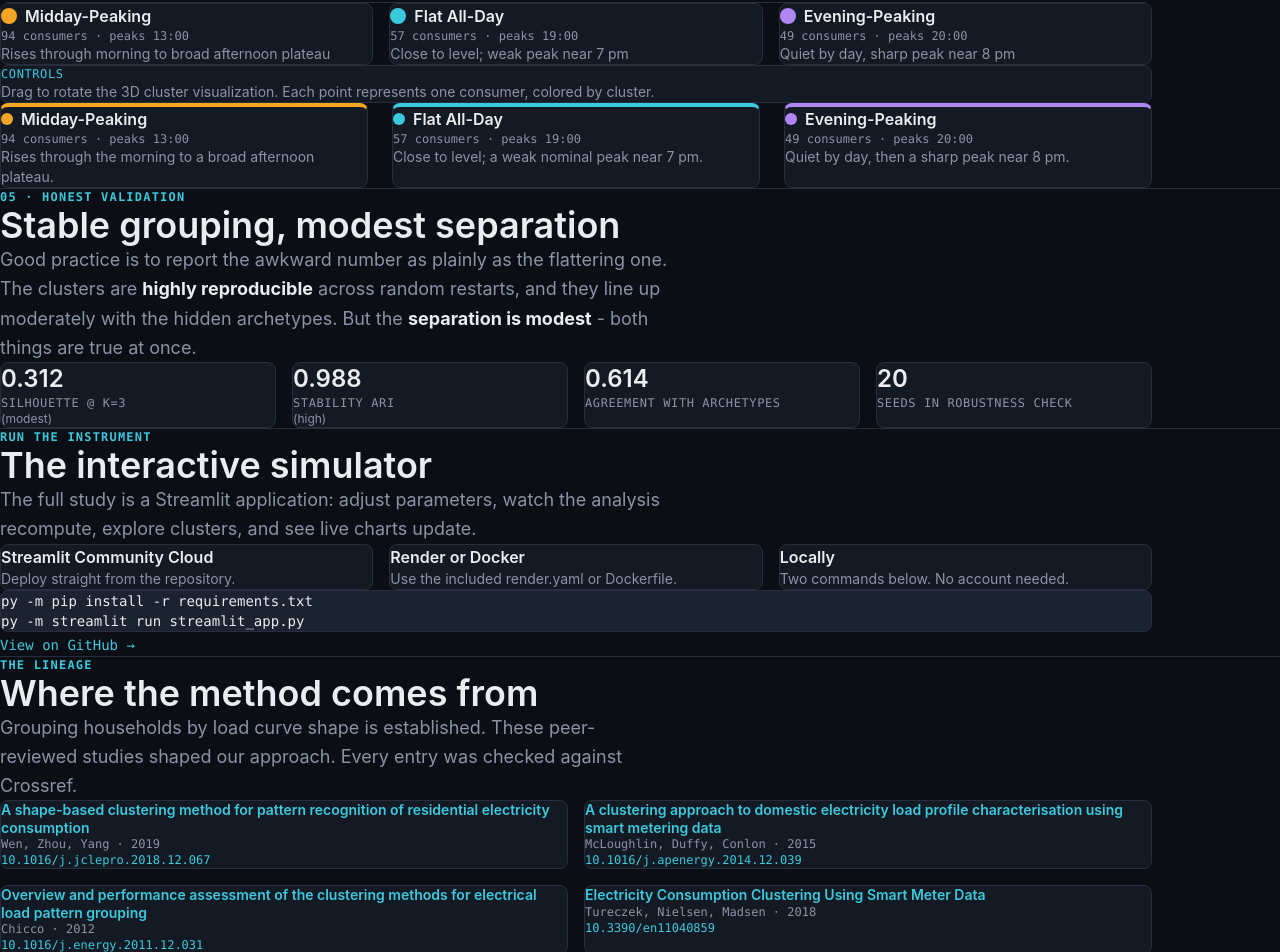
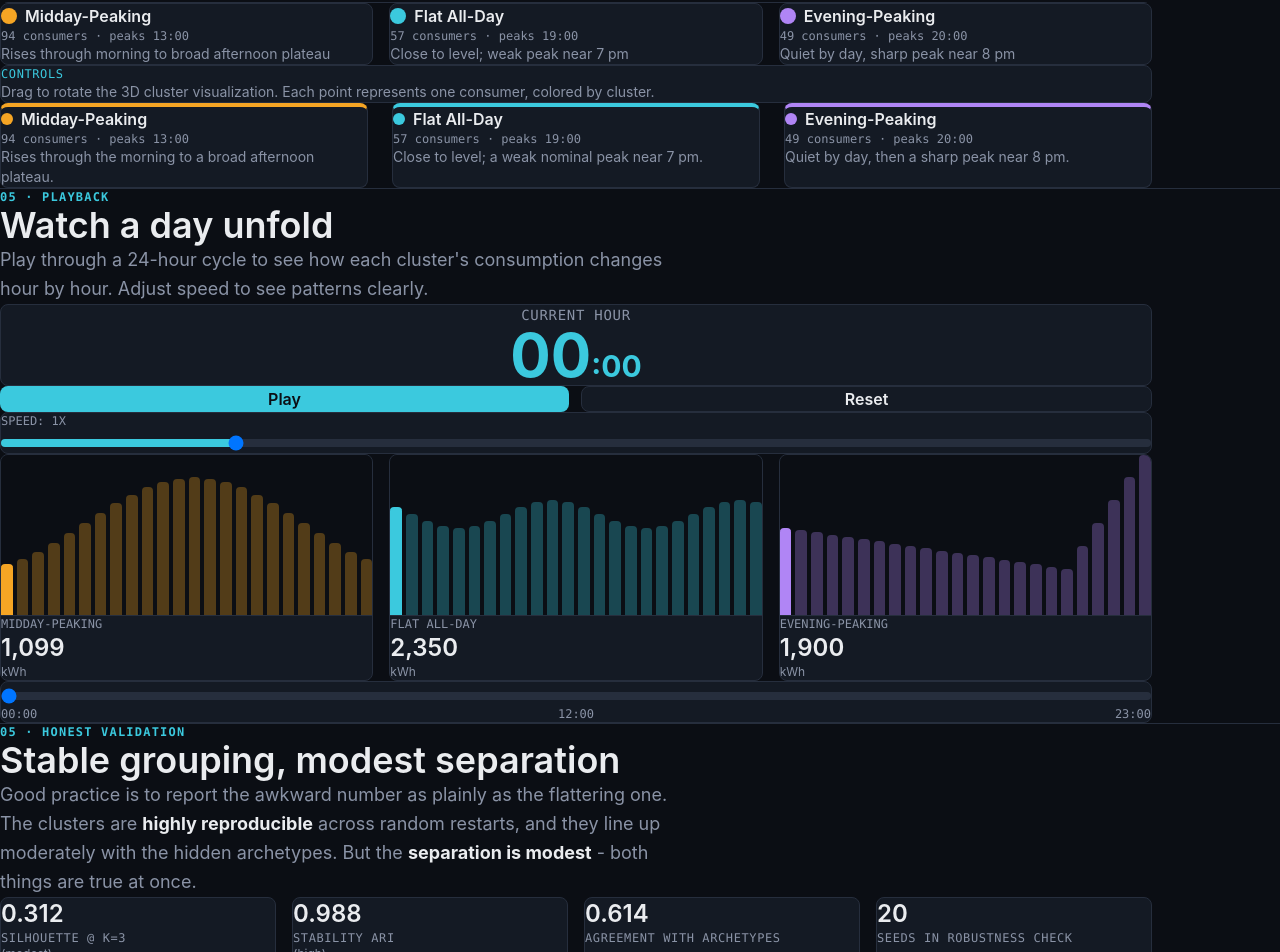
Before and after one commit to shaxntanu/Energy-Consumption-Pattern-Analysis-using-PCA-and-K-Means, a Next.js app in the folder web/: page / in a window 1280 px wide. Shown: the part 1939-2891 px from the top of the page. Built offline with nearby package versions, Linux system fonts and the light colour scheme.

Commit message:
feat: add profile playback animation with hourly progression

```diff
--- /dev/null
+++ b/web/app/components/ProfilePlayback.tsx
@@ -0,0 +1,177 @@
+'use client';
+
+import React, { useState, useEffect, useRef } from 'react';
+
+interface HourData {
+  hour: number;
+  midday: number;
+  flat: number;
+  evening: number;
+}
+
+// Generate hourly profile data for all three clusters
+const generateProfiles = (): HourData[] => {
+  const profiles: HourData[] = [];
+
+  for (let h = 0; h < 24; h++) {
+    // Midday-Peaking: rises through morning to afternoon plateau
+    const midday = 2000 + (Math.sin((h - 5) * Math.PI / 14) * 1000);
+
+    // Flat All-Day: close to level, weak peak near 7pm
+    const flat = 2200 + (Math.sin((h - 19) * Math.PI / 6) * 300);
+
+    // Evening-Peaking: quiet by day, sharp peak near 8pm
+    const evening = h < 18 ? 1000 + (18 - h) * 50 : 1000 + (h - 18) * 500;
+
+    profiles.push({
+      hour: h,
+      midday: Math.max(500, midday),
+      flat: Math.max(800, flat),
+      evening: Math.max(500, evening)
+    });
+  }
+
+  return profiles;
+};
+
+export default function ProfilePlayback() {
+  const [isPlaying, setIsPlaying] = useState(false);
+  const [currentHour, setCurrentHour] = useState(0);
+  const [speed, setSpeed] = useState(1);
+  const animationRef = useRef<NodeJS.Timeout>();
+  const profiles = generateProfiles();
+
+  useEffect(() => {
+    if (!isPlaying) {
+      if (animationRef.current) clearInterval(animationRef.current);
+      return;
+    }
+
+    animationRef.current = setInterval(() => {
+      setCurrentHour((prev) => (prev + 1) % 24);
+    }, 500 / speed);
+
+    return () => {
+      if (animationRef.current) clearInterval(animationRef.current);
+    };
+  }, [isPlaying, speed]);
+
+  const current = profiles[currentHour];
+  const maxValue = Math.max(...profiles.flatMap(p => [p.midday, p.flat, p.evening]));
+
+  const clusterColors = {
+    midday: '#F5A524',
+    flat: '#3BC9DE',
+    evening: '#B085F5'
+  };
+
+  const clusterData = [
+    { key: 'midday' as const, name: 'Midday-Peaking', value: current.midday },
+    { key: 'flat' as const, name: 'Flat All-Day', value: current.flat },
+    { key: 'evening' as const, name: 'Evening-Peaking', value: current.evening }
+  ];
+
+  return (
+    <div className="w-full">
+      {/* Hour Display */}
+      <div className="bg-[#141A24] border border-[#262E3D] rounded-lg p-8 mb-6 text-center">
+        <div className="text-sm font-mono text-[#8A93A6] mb-2 uppercase tracking-wider">
+          Current Hour
+        </div>
+        <div className="text-6xl font-bold text-[#3BC9DE]">
+          {String(currentHour).padStart(2, '0')}
+          <span className="text-3xl ml-2">:00</span>
+        </div>
+      </div>
+
+      {/* Playback Controls */}
+      <div className="flex gap-3 mb-6">
+        <button
+          onClick={() => setIsPlaying(!isPlaying)}
+          className="flex-1 bg-[#3BC9DE] text-[#0B0E14] px-4 py-3 rounded-lg font-semibold hover:bg-[#2BA8B3] transition"
+        >
+          {isPlaying ? 'Pause' : 'Play'}
+        </button>
+        <button
+          onClick={() => setCurrentHour(0)}
+          className="flex-1 bg-[#141A24] border border-[#262E3D] text-[#EAECEF] px-4 py-3 rounded-lg font-semibold hover:border-[#8A93A6] transition"
+        >
+          Reset
+        </button>
+      </div>
+
+      {/* Speed Control */}
+      <div className="bg-[#141A24] border border-[#262E3D] rounded-lg p-4 mb-6">
+        <p className="text-xs font-mono text-[#8A93A6] mb-3 uppercase">Speed: {speed}x</p>
+        <input
+          type="range"
+          min="0.5"
+          max="3"
+          step="0.5"
+          value={speed}
+          onChange={(e) => setSpeed(parseFloat(e.target.value))}
+          className="w-full h-2 bg-[#262E3D] rounded-lg appearance-none cursor-pointer"
+          style={{
+            background: `linear-gradient(to right, #3BC9DE 0%, #3BC9DE ${(speed - 0.5) / 2.5 * 100}%, #262E3D ${(speed - 0.5) / 2.5 * 100}%, #262E3D 100%)`
+          }}
+        />
+      </div>
+
+      {/* Consumption Chart */}
+      <div className="grid grid-cols-3 gap-4 mb-6">
+        {clusterData.map((cluster) => (
+          <div key={cluster.key} className="bg-[#141A24] border border-[#262E3D] rounded-lg overflow-hidden">
+            {/* Mini bar chart */}
+            <div className="h-40 bg-[#0B0E14] p-3 flex items-end justify-between gap-1">
+              {profiles.map((p, i) => {
+                const value = p[cluster.key];
+                const height = (value / maxValue) * 100;
+                const isActive = i === currentHour;
+                return (
+                  <div
+                    key={i}
+                    className="flex-1 rounded-t transition"
+                    style={{
+                      height: `${Math.max(5, height)}%`,
+                      backgroundColor: clusterColors[cluster.key],
+                      opacity: isActive ? 1 : 0.3,
+                      borderTop: isActive ? `2px solid ${clusterColors[cluster.key]}` : 'none'
+                    }}
+                  />
+                );
+              })}
+            </div>
+            {/* Label and value */}
+            <div className="p-4 border-t border-[#262E3D]">
+              <p className="text-xs font-mono text-[#8A93A6] mb-2 uppercase">{cluster.name}</p>
+              <p className="text-2xl font-semibold text-[#EAECEF]">
+                {Math.round(cluster.value).toLocaleString()}
+              </p>
+              <p className="text-xs text-[#8A93A6] mt-1">kWh</p>
+            </div>
+          </div>
+        ))}
+      </div>
+
+      {/* Hour Slider */}
+      <div className="bg-[#141A24] border border-[#262E3D] rounded-lg p-4">
+        <input
+          type="range"
+          min="0"
+          max="23"
+          value={currentHour}
+          onChange={(e) => setCurrentHour(parseInt(e.target.value))}
+          className="w-full h-2 bg-[#262E3D] rounded-lg appearance-none cursor-pointer"
+          style={{
+            background: `linear-gradient(to right, #3BC9DE 0%, #3BC9DE ${(currentHour / 23) * 100}%, #262E3D ${(currentHour / 23) * 100}%, #262E3D 100%)`
+          }}
+        />
+        <div className="flex justify-between mt-3 text-xs font-mono text-[#8A93A6]">
+          <span>00:00</span>
+          <span>12:00</span>
+          <span>23:00</span>
+        </div>
+      </div>
+    </div>
+  );
+}
--- a/web/app/page.tsx
+++ b/web/app/page.tsx
@@ -1,6 +1,7 @@
 import React from 'react';
 import ClusterExplorer from './components/ClusterExplorer';
 import DatasetViewer from './components/DatasetViewer';
+import ProfilePlayback from './components/ProfilePlayback';
 
 export default function Home() {
   return (
@@ -185,6 +186,22 @@ export default function Home() {
           </div>
         </section>
 
+        <section id="playback" className="py-20 px-6 border-b border-[#262E3D]">
+          <div className="max-w-6xl mx-auto">
+            <p className="text-xs font-mono text-[#3BC9DE] font-semibold uppercase tracking-widest mb-4">
+              05 · PLAYBACK
+            </p>
+            <h2 className="text-3xl md:text-4xl font-semibold mb-6 max-w-2xl">
+              Watch a day unfold
+            </h2>
+            <p className="text-lg text-[#8A93A6] max-w-2xl leading-relaxed mb-8">
+              Play through a 24-hour cycle to see how each cluster's consumption changes hour by hour. Adjust speed to see patterns clearly.
+            </p>
+
+            <ProfilePlayback />
+          </div>
+        </section>
+
         <section id="validation" className="py-20 px-6 border-b border-[#262E3D]">
           <div className="max-w-6xl mx-auto">
             <p className="text-xs font-mono text-[#3BC9DE] font-semibold uppercase tracking-widest mb-4">
```
